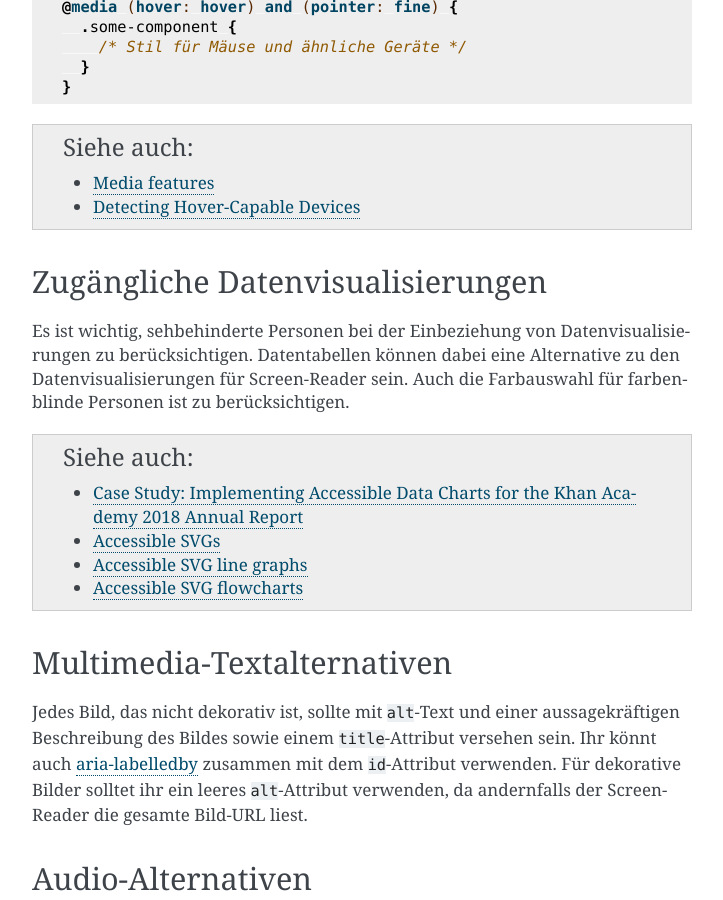
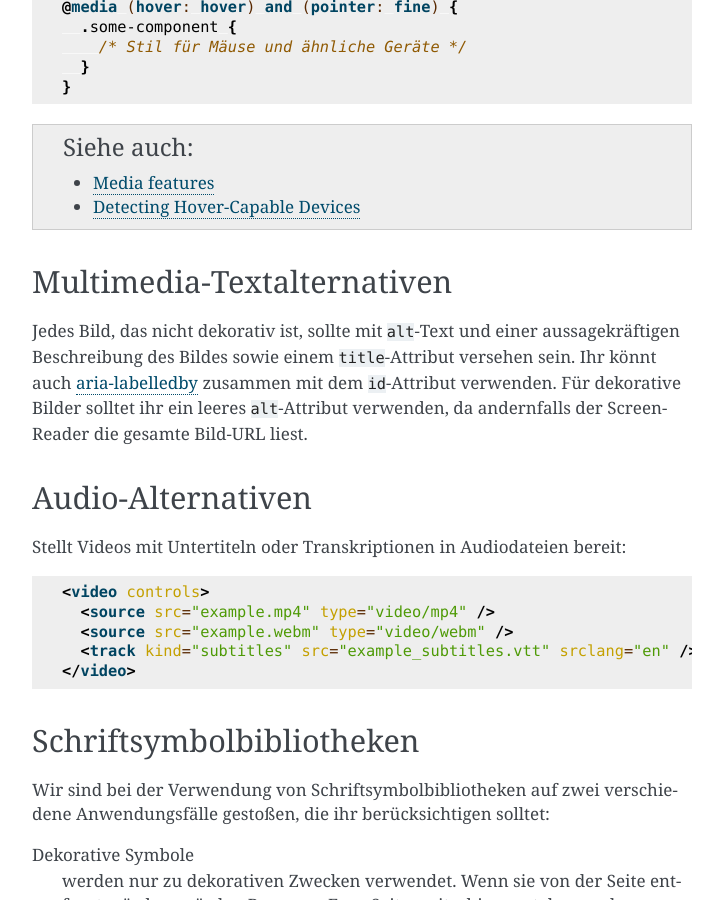
Before and after one commit to cusyio/cusy-design-system, a Sphinx documentation site: the page built from docs/accessibility/developers.rst, in a window 1280 px wide and 900 px high, scrolled down 2952 px. Shown: the whole window, without its empty margins (388-1111 px from the left). Built offline with Sphinx 7.4.7, drawn with Linux system fonts in a browser that asks for light colours; some of the changed text lies outside the part shown.

Commit message:
Rearrange accessible data visualisation

```diff
--- a/docs/accessibility/developers.rst
+++ b/docs/accessibility/developers.rst
@@ -1,5 +1,5 @@
-Bewährte Praktiken für HTML, CSS und SVG
-========================================
+Bewährte Praktiken für HTML and CSS
+===================================
 
 Code und Navigation strukturieren
 ---------------------------------
@@ -146,22 +146,6 @@ zweite Abfrage nach ``pointer: fine`` erfolgen:
    * `Detecting Hover-Capable Devices
      <https://css-irl.info/detecting-hover-capable-devices/>`_
 
-Zugängliche Datenvisualisierungen
----------------------------------
-
-Es ist wichtig, sehbehinderte Personen bei der Einbeziehung von
-Datenvisualisierungen zu berücksichtigen. Datentabellen können dabei eine
-Alternative zu den Datenvisualisierungen für Screen-Reader sein. Auch die
-Farbauswahl für farbenblinde Personen ist zu berücksichtigen.
-
-.. seealso::
-   * `Case Study: Implementing Accessible Data Charts for the Khan Academy 2018
-     Annual Report
-     <https://www.sarasoueidan.com/blog/accessible-data-charts-for-khan-academy-2018-annual-report/>`_
-   * `Accessible SVGs <https://css-tricks.com/accessible-svgs/>`_
-   * `Accessible SVG line graphs <https://tink.uk/accessible-svg-line-graphs/>`_
-   * `Accessible SVG flowcharts <https://tink.uk/accessible-svg-flowcharts/>`_
-
 Multimedia-Textalternativen
 ---------------------------
 
```
Also changed, not shown: docs/accessibility/dataviz.rst (+11 -2 lines).
